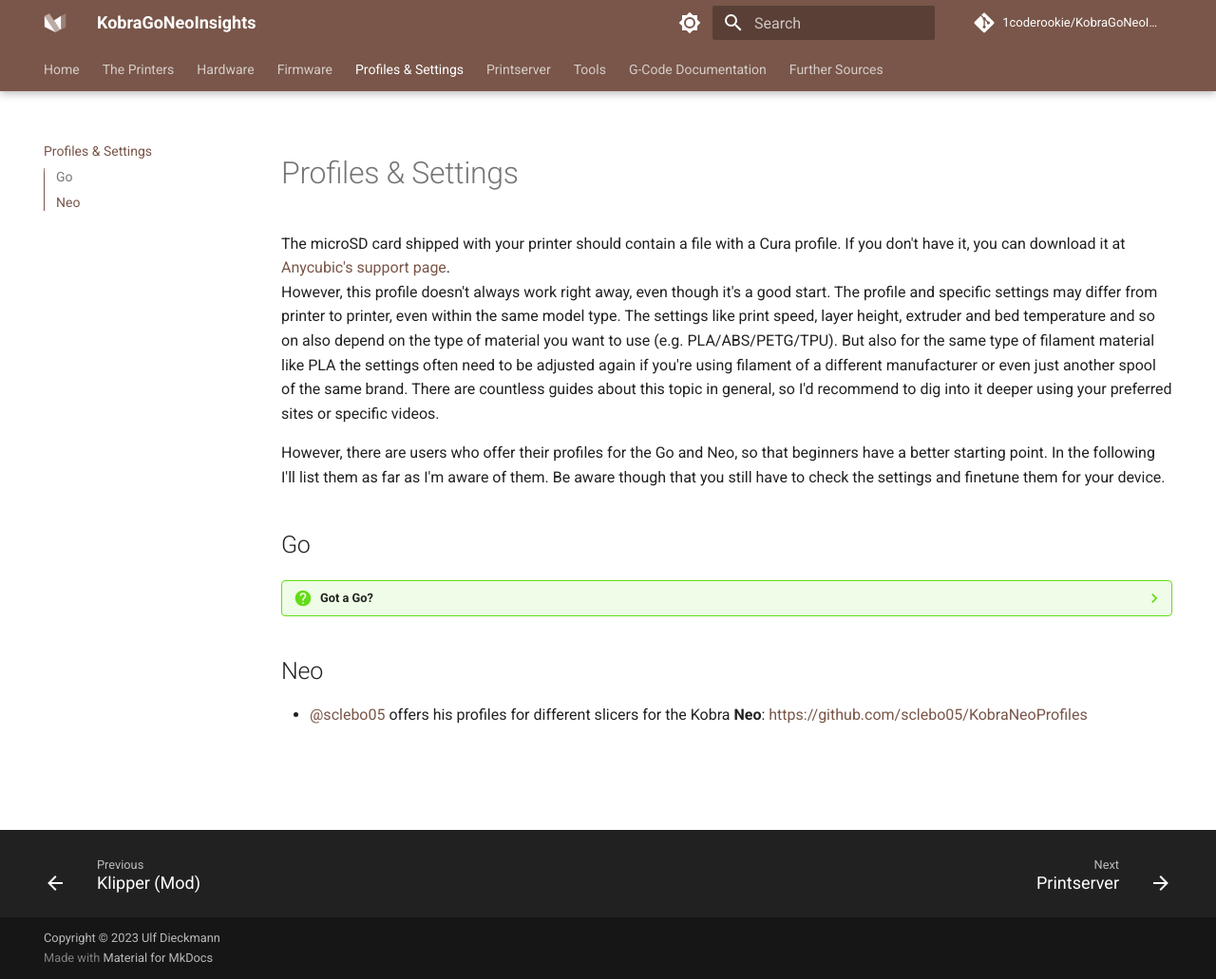
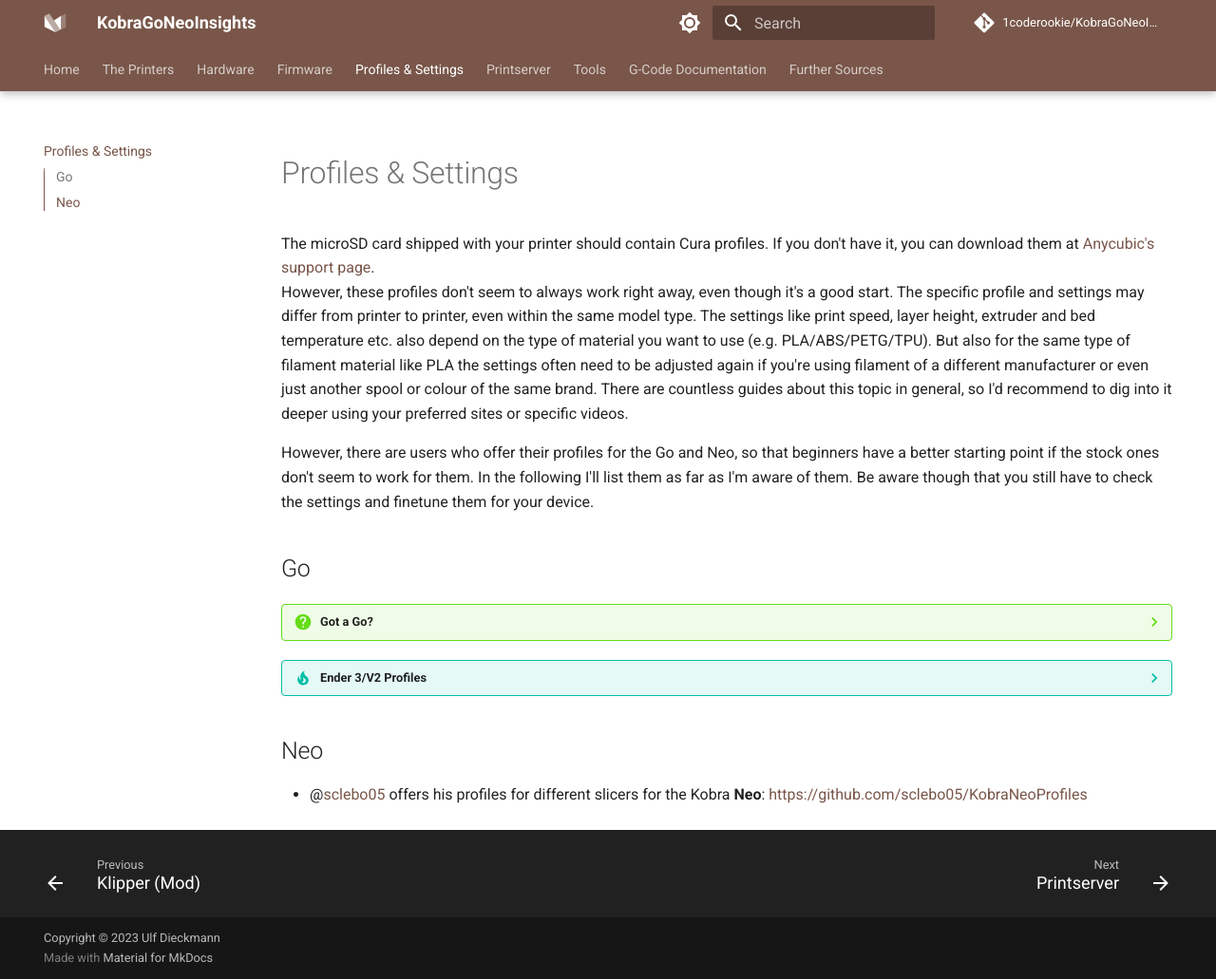
Before and after one commit to 1coderookie/KobraGoNeoInsights, an MkDocs documentation site: the page built from docs/pro_set.md, in a window 1280 px wide and 1031 px high. Shown: the whole window at 95% size. Built offline with MkDocs 1.6.1 and Material for MkDocs 9.7.7, drawn with Linux system fonts in a browser that asks for light colours; comment, search, counter and statistics services are not loaded.

Commit message:
Update pro_set.md

```diff
--- a/docs/pro_set.md
+++ b/docs/pro_set.md
@@ -2,10 +2,10 @@
 
 # Profiles & Settings
 
-The microSD card shipped with your printer should contain a file with a Cura profile. If you don't have it, you can download it at [Anycubic's support page](https://www.anycubic.com/pages/firmware-software).
-However, this profile doesn't always work right away, even though it's a good start. The profile and specific settings may differ from printer to printer, even within the same model type. The settings like print speed, layer height, extruder and bed temperature and so on also depend on the type of material you want to use (e.g. PLA/ABS/PETG/TPU). But also for the same type of filament material like PLA the settings often need to be adjusted again if you're using filament of a different manufacturer or even just another spool of the same brand. There are countless guides about this topic in general, so I'd recommend to dig into it deeper using your preferred sites or specific videos.
+The microSD card shipped with your printer should contain Cura profiles. If you don't have it, you can download them at [Anycubic's support page](https://www.anycubic.com/pages/firmware-software).
+However, these profiles don't seem to always work right away, even though it's a good start. The specific profile and settings may differ from printer to printer, even within the same model type. The settings like print speed, layer height, extruder and bed temperature etc. also depend on the type of material you want to use (e.g. PLA/ABS/PETG/TPU). But also for the same type of filament material like PLA the settings often need to be adjusted again if you're using filament of a different manufacturer or even just another spool or colour of the same brand. There are countless guides about this topic in general, so I'd recommend to dig into it deeper using your preferred sites or specific videos.
 
-However, there are users who offer their profiles for the Go and Neo, so that beginners have a better starting point. In the following I'll list them as far as I'm aware of them. Be aware though that you still have to check the settings and finetune them for your device.
+However, there are users who offer their profiles for the Go and Neo, so that beginners have a better starting point if the stock ones don't seem to work for them. In the following I'll list them as far as I'm aware of them. Be aware though that you still have to check the settings and finetune them for your device.
 
 ## Go
 
@@ -13,6 +13,10 @@
 
     Do you own a **Go** and created profiles for it which could be useful for other users as well? <br> Did you made them available somewhere? <br> If so, send me an email to <br> `3dneo (at) quantentunnel.de` <br> and let me know about it, I'd be happy to set a link to it.
 
+??? tip "Ender 3/V2 Profiles"
+
+    It seems that people got good results in using the Ender 3/V2 profile of Cura for the **Go**. So if nothing seems to work out, maybe give that a try.
+
 ## Neo
 
-- @sclebo05 offers his profiles for different slicers for the Kobra **Neo**: [https://github.com/sclebo05/KobraNeoProfiles](https://github.com/sclebo05/KobraNeoProfiles)
+- @[sclebo05](https://github.com/sclebo05) offers his profiles for different slicers for the Kobra **Neo**: [https://github.com/sclebo05/KobraNeoProfiles](https://github.com/sclebo05/KobraNeoProfiles)
```
